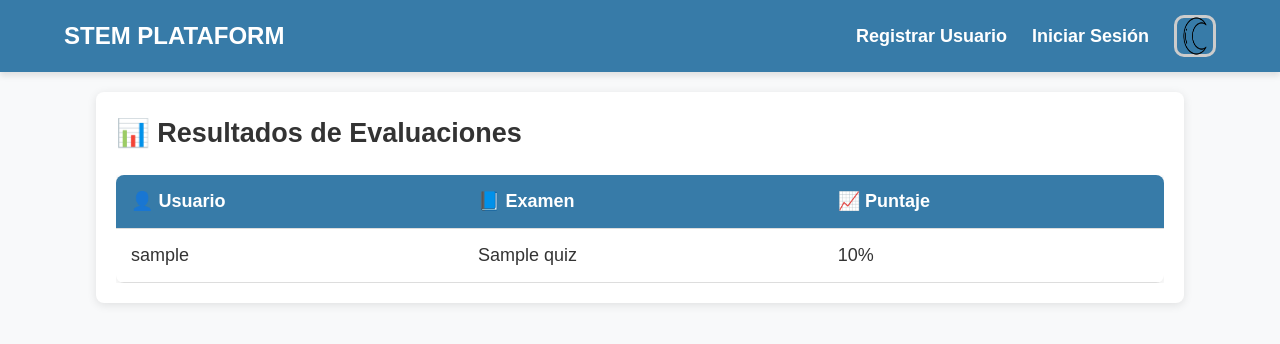
After one commit to IvanInfanteGonzalez26/estadia, a Flask app: template templates/quiz/results.html in a window 1280 px wide. The commit adds this page. Shown: the top 344 px of the page. Run offline with Flask 3, Linux system fonts and the light colour scheme; the template is opened without the code that fills it: most values are stand-ins (such as "Sample title", 1, 10 or a date in 2020).

Commit message:
Version estable con scores

```diff
--- a/static/css/styles.css
+++ b/static/css/styles.css
@@ -440,7 +440,7 @@ article header h1 {
 
 .dark-mode input[type="submit"]:hover,
 .dark-mode form button:hover
- {
+{
     background: #ffcc00;
     color: #333;
     box-shadow: 0 0 10px rgba(255, 221, 87, 0.8);
@@ -509,6 +509,55 @@ article header h1 {
 .dark-mode .quiz-card:hover a {
     color: #333;
 }
+/* 📊 Tabla de resultados */
+.results-table-container {
+    overflow-x: auto;
+    margin-top: 20px;
+}
+
+.results-table {
+    width: 100%;
+    border-collapse: collapse;
+    background-color: #fff;
+    box-shadow: 0 2px 8px rgba(0,0,0,0.1);
+    border-radius: 8px;
+    overflow: hidden;
+}
+
+.results-table thead {
+    background-color: #377ba8;
+    color: white;
+}
+
+.results-table th, .results-table td {
+    padding: 12px 15px;
+    text-align: left;
+    border-bottom: 1px solid #ddd;
+}
+
+.results-table tr:hover {
+    background-color: #f1f1f1;
+}
+
+/* 🌙 Modo oscuro para la tabla */
+.dark-mode .results-table {
+    background-color: #2e2e2e;
+    color: #f5f5f5;
+}
+
+.dark-mode .results-table thead {
+    background-color: #ffdd57;
+    color: #333;
+}
+
+.dark-mode .results-table tr:hover {
+    background-color: #444;
+}
+
+.dark-mode .results-table th,
+.dark-mode .results-table td {
+    border-color: #555;
+}
 
 /* Responsive Design */
 @media (max-width: 768px) {
--- a/templates/base.html
+++ b/templates/base.html
@@ -34,6 +34,9 @@
                             <a href="{{ url_for('blog.index') }}">Recursos</a>
                             <a href="{{ url_for('quiz.index') }}">Exámenes</a>
                             <a href="{{ url_for('quiz.index') }}">Videos</a>
+                            {% if g.user.role in ['instructor_profesores', 'instructor_estudiantes'] %}
+                                <a href="{{ url_for('quiz.results') }}">Scores</a>
+                            {% endif %}
                             <a href="{{ url_for('auth.logout') }}" class="logout-btn">Cerrar Sesión</a>
                         </div>
                     </div>
--- /dev/null
+++ b/templates/quiz/results.html
@@ -0,0 +1,32 @@
+{% extends 'base.html' %}
+
+{% block header %}
+    <h2>📊 Resultados de Evaluaciones</h2>
+{% endblock %}
+
+{% block content %}
+    {% if attempts %}
+        <div class="results-table-container">
+            <table class="results-table">
+                <thead>
+                    <tr>
+                        <th>👤 Usuario</th>
+                        <th>📘 Examen</th>
+                        <th>📈 Puntaje</th>
+                    </tr>
+                </thead>
+                <tbody>
+                    {% for attempt, user, quiz in attempts %}
+                        <tr>
+                            <td>{{ user.username }}</td>
+                            <td>{{ quiz.title }}</td>
+                            <td>{{ attempt.score }}%</td>
+                        </tr>
+                    {% endfor %}
+                </tbody>
+            </table>
+        </div>
+    {% else %}
+        <p>No hay intentos registrados aún.</p>
+    {% endif %}
+{% endblock %}
```
Also changed, not shown: controllers/quiz_controller.py (+18 -0 lines).
